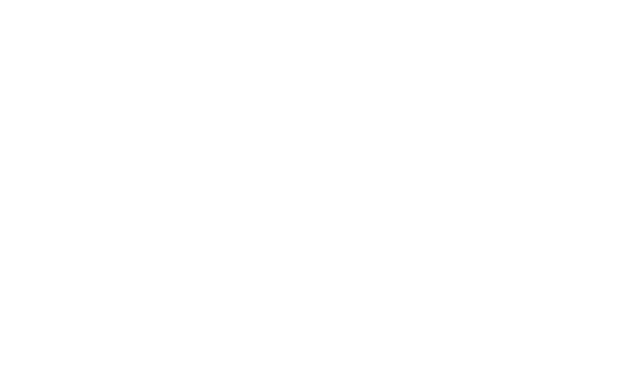
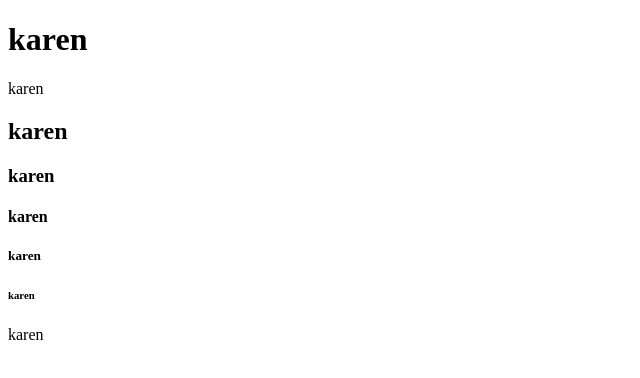
Before and after one commit to karenvasquez2008/karen, a plain HTML site: page index.html in a window 1280 px wide. Shown: the whole page, without its empty margins (0-640 px from the left). Drawn offline with Linux system fonts and the light colour scheme.

Commit message:
Add files via upload

```diff
--- a/index.html
+++ b/index.html
@@ -7,6 +7,15 @@
     <title>karen</title>
 </head>
 <body>
+    <h1>karen</h1>
+    <p>karen</p>
+    <h2>karen</h2>
+    <h3>karen</h3>
+    <h4>karen</h4>
+    <h5>karen</h5>
+    <h6>karen</h6>
+    karen
+
 
 </body>
 </html>
```
